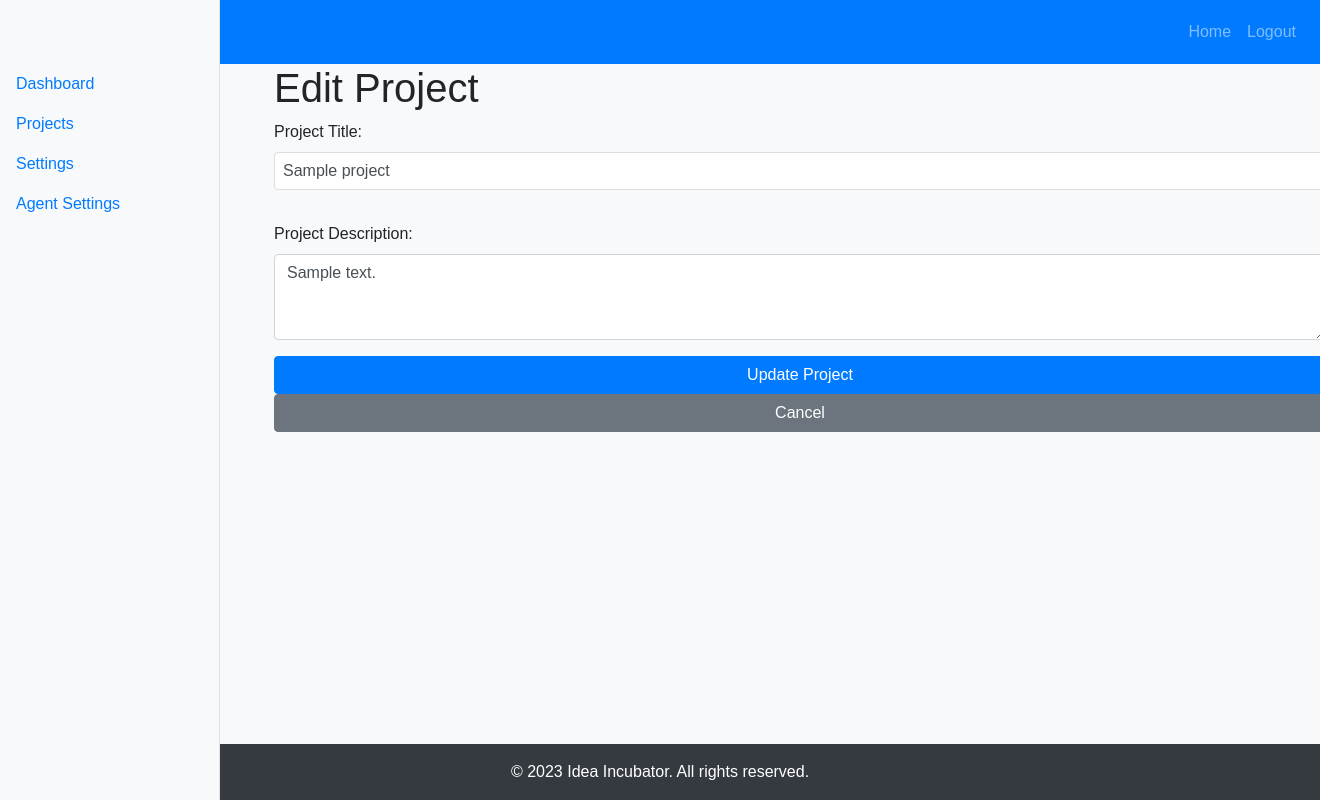
After one commit to PadsterH2012/ac-project1, a Flask app: page /edit_project/1 in a window 1320 px wide; the page is wider, and only the part inside the window is pictured. The commit adds this page. Run offline with Flask 3, Linux system fonts and the light colour scheme; a user stored in the database is signed in; tables that the repository leaves empty hold one stand-in row (values such as "Sample post"); some libraries are stand-ins or nearby versions.

Commit message:
Added an "Edit" button to the projects list and implemented the functionality to edit project details.

```diff
--- a/routes.py
+++ b/routes.py
@@ -150,3 +150,20 @@ def delete_project(project_id):
     db.session.commit()
     flash('Project deleted successfully!', 'success')
     return redirect(url_for('routes.projects'))
+
+@routes.route("/edit_project/<int:project_id>", methods=["GET", "POST"])
+@login_required
+def edit_project(project_id):
+    project = Project.query.get_or_404(project_id)
+    if project.user_id != current_user.id:
+        flash('You do not have permission to edit this project.', 'error')
+        return redirect(url_for('routes.projects'))
+
+    if request.method == "POST":
+        project.title = request.form.get('title')
+        project.description = request.form.get('description')
+        db.session.commit()
+        flash('Project updated successfully!', 'success')
+        return redirect(url_for('routes.projects'))
+
+    return render_template("edit_project.html", project=project)
--- /dev/null
+++ b/templates/edit_project.html
@@ -0,0 +1,17 @@
+{% extends "base.html" %}
+
+{% block content %}
+<h1>Edit Project</h1>
+<form method="POST">
+    <div class="form-group">
+        <label for="title">Project Title:</label>
+        <input type="text" class="form-control" id="title" name="title" value="{{ project.title }}" required>
+    </div>
+    <div class="form-group">
+        <label for="description">Project Description:</label>
+        <textarea class="form-control" id="description" name="description" rows="3">{{ project.description }}</textarea>
+    </div>
+    <button type="submit" class="btn btn-primary">Update Project</button>
+    <a href="{{ url_for('routes.projects') }}" class="btn btn-secondary">Cancel</a>
+</form>
+{% endblock %}
--- a/templates/projects.html
+++ b/templates/projects.html
@@ -9,6 +9,7 @@
         {{ project.title }}
         <div>
             <a href="{{ url_for('routes.continue_project', project_id=project.id) }}" class="btn btn-sm btn-info">Continue</a>
+            <a href="{{ url_for('routes.edit_project', project_id=project.id) }}" class="btn btn-sm btn-warning">Edit</a>
             <form action="{{ url_for('routes.delete_project', project_id=project.id) }}" method="POST" class="d-inline">
                 <button type="submit" class="btn btn-sm btn-danger" onclick="return confirm('Are you sure you want to delete this project?')">Delete</button>
             </form>
```
